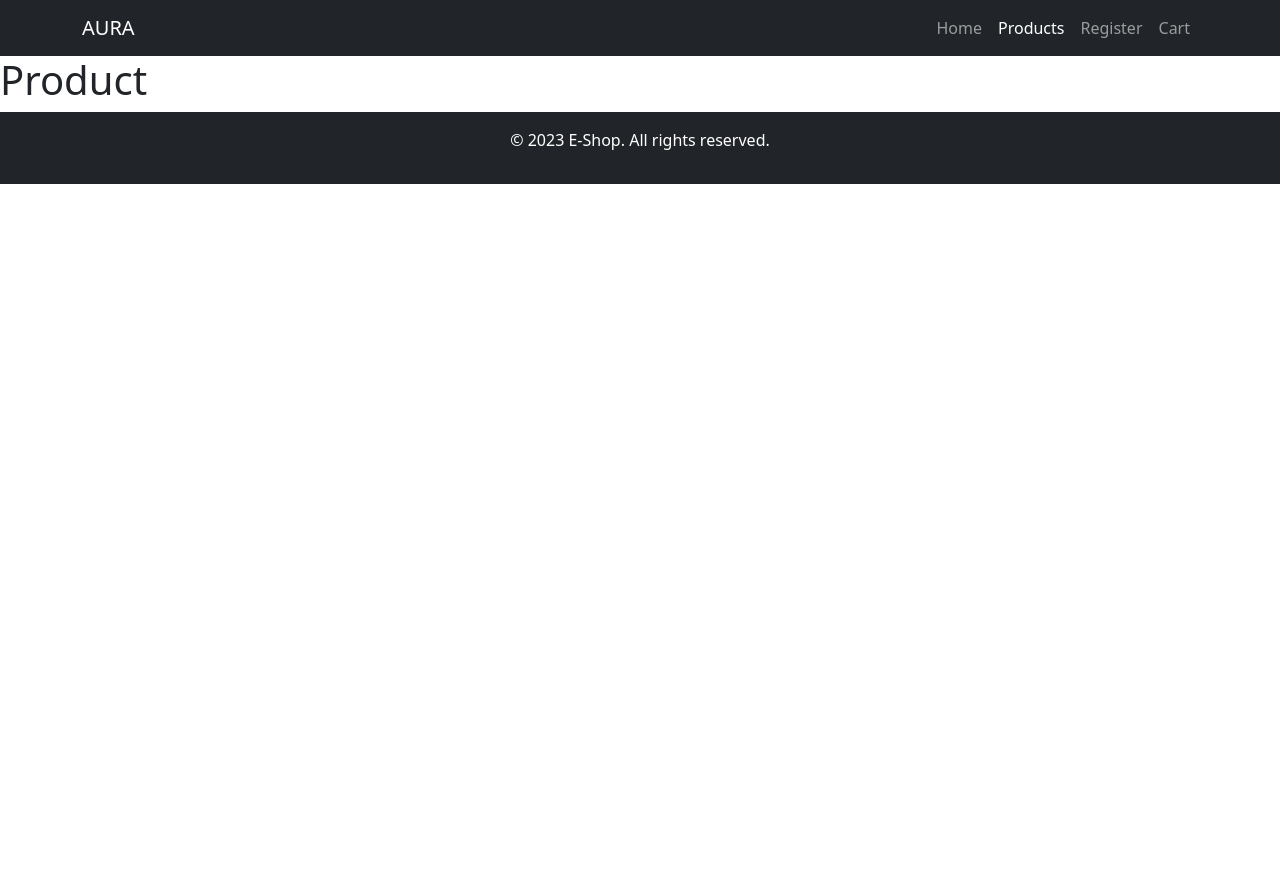
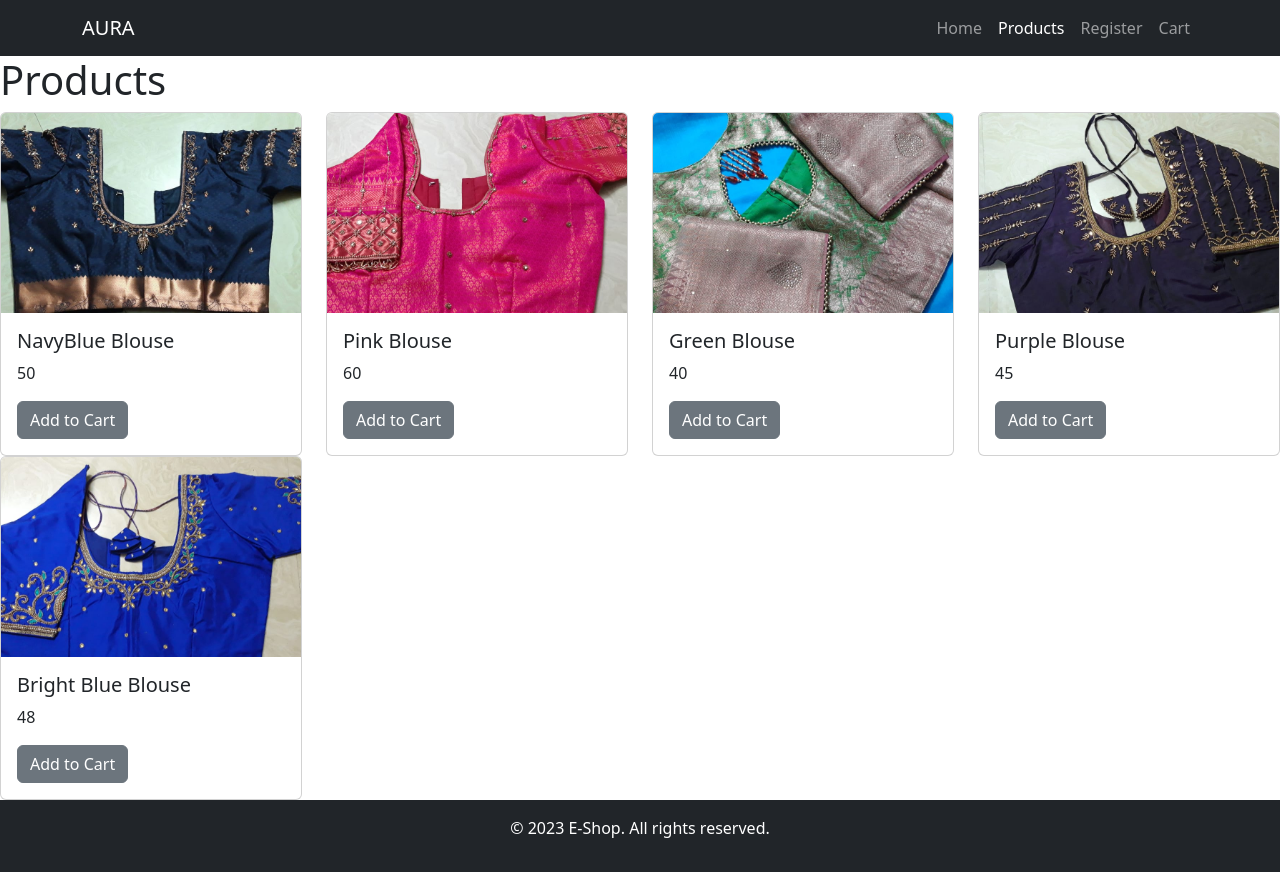
Before and after one commit to Sharuq97/react-ecommerce, a React (Vite) app: page /products in a window 1280 px wide. Before the commit the page ends 800 px from the top, so only its background shows below. Built offline with nearby package versions, Linux system fonts and the light colour scheme.

Commit message:
update6.0

```diff
--- a/index.html
+++ b/index.html
@@ -5,7 +5,7 @@
     <link rel="icon" type="image/svg+xml" href="/vite.svg" />
     <link href="https://cdn.jsdelivr.net/npm/bootstrap@5.3.0/dist/css/bootstrap.min.css" rel="stylesheet">
     <meta name="viewport" content="width=device-width, initial-scale=1.0" />
-    <title>Aura Designs</title>
+    <title>Aura Coutures</title>
   </head>
   <body>
     <div id="root"></div>
--- a/package.json
+++ b/package.json
@@ -10,6 +10,7 @@
     "preview": "vite preview"
   },
   "dependencies": {
+    "axios": "^1.7.7",
     "formik": "^2.4.6",
     "react": "^18.3.1",
     "react-dom": "^18.3.1",
--- /dev/null
+++ b/public/products.json
@@ -0,0 +1,37 @@
+[
+    {
+      "id": 1,
+      "name": "NavyBlue Blouse",
+      "price": 50,
+      "image": "src/images/DarkBlueBlouse1.jpg",
+      "description": "Premium cloth with navy blue colour with designed work"
+    },
+    {
+      "id": 2,
+      "name": "Pink Blouse",
+      "price": 60,
+      "image": "src/images/PinkBlouse1.jpg",
+      "description": "Pink Blouse in velvet cloth with Aari designs"
+    },
+    {
+      "id": 3,
+      "name": "Green Blouse",
+      "price": 40,
+      "image": "src/images/GreenBlouse1.jpg",
+      "description": "Green Blouse with peach shade blended to give a premium look"
+    },
+    {
+      "id": 4,
+      "name": "Purple Blouse",
+      "price": 45,
+      "image": "src/images/PurpleBlouse1.jpg",
+      "description": "Dark Purple/Violet with attractive borders"
+    },
+    {
+      "id": 5,
+      "name": "Bright Blue Blouse",
+      "price": 48,
+      "image": "src/images/LightBlueBlouse2.jpg",
+      "description": "Light Bright Blue blouse, that gives a sophisticated look"
+    }
+  ]
--- a/src/HomePage.jsx
+++ b/src/HomePage.jsx
@@ -5,7 +5,7 @@ import ProductCard from "./ProductCard";
 export default function HomePage() {
     return (
         <>
-            <Header title="AURA Designs" />
+            <Header title="AURA Coutures" />
 
             <main className="container my-5">
                 <h2 className="text-center mb-4">Featured Products</h2>
@@ -35,7 +35,14 @@ export default function HomePage() {
                         <ProductCard
                             imageUrl="src/images/PurpleBlouse1.jpg"
                             productName="Purple Blouse with stones"
-                            price="$45.50"
+                            price="$45"
+                        />
+                    </div>
+                    <div className="col-md-3 mb-4">
+                        <ProductCard
+                            imageUrl="src/images/LightBlueBlouse2.jpg"
+                            productName="Bright Blue Blouse"
+                            price="$48"
                         />
                     </div>
                 </div>
--- a/src/ProductPage.jsx
+++ b/src/ProductPage.jsx
@@ -1,9 +1,70 @@
-import React from 'react';
+import axios from 'axios';
+import ProductCard from "./ProductCard";
+import React, { useState, useEffect } from 'react'
 
 export default function ProductPage() {
-    return (
-        <>
-        <h1>Product</h1>
-        </>
-    )
+    const [products, setProducts] = useState([]);
+
+    useEffect(() => {
+
+        const loadData = async () => {
+            const response = await axios.get("products.json");
+            setProducts(response.data);
+        }
+        loadData();
+
+    }, [])
+
+    const renderProductsV2 = () => {
+        const jsxElements = products.map(function (p) {
+            return <li key={p.id}>{p.name} ${p.price}</li>
+        })
+        return jsxElements;
+    }
+
+    const renderProducts = () => {
+        const jsxElements = [];
+        for (let p of products) {
+            jsxElements.push(<li key={p.id}>
+                {p.name} ${p.price}
+            </li>);
+        }
+        return jsxElements;
+    }
+/*
+            {/*{renderProducts()}}
+            {/*
+                    (() => {
+                        const jsxElements = [];
+                        for (let p of products) {
+                            jsxElements.push(<li key={p.id}>
+                                {p.name} ${p.price}
+                            </li>)
+                        }
+                        return jsxElements;
+                    })()
+                }}
+*/
+    return (<>
+            <h1>Products</h1>
+
+
+
+
+            <div className="row">
+                { products.map(p =>
+                <div className="col-12 col-md-4 col-lg-3" key={p.id}>
+                <ProductCard
+
+                    productName={p.name}
+                    price={p.price}
+                    imageUrl={p.image}
+                    id={p.id}
+                    description={p.description}
+                    />
+                    </div>
+                )}
+
+            </div>
+            </>)
 }
--- a/src/RegisterPage.jsx
+++ b/src/RegisterPage.jsx
@@ -1,6 +1,9 @@
-import React from 'react';
+import React, {useState } from 'react';
+
 import { Formik, Field, Form } from 'formik';
+import axios from 'axios';
 import * as Yup from 'yup';
+import { useLocation } from 'wouter';
 
 function RegisterPage() {
 
@@ -24,10 +27,21 @@ function RegisterPage() {
         city: "",
     }
 
-    const handleSubmit = (values, formikHelpers) => {
-        console.log(values);
-        formikHelpers.setSubmitting(false);
-    }
+    const [, setLocation] = useLocation();
+    const [showSuccess, setShowSuccess] = useState(false);
+
+    const handleSubmit = async (values, formikHelpers) => {
+        try {
+          const response = await axios.post(`${import.meta.env.VITE_API_URL}/api/register`, values);
+          console.log('Registration successful:', response.data);
+          // Handle successful registration (e.g., show success message, redirect)
+        } catch (error) {
+          console.error('Registration failed:', error.response?.data || error.message);
+          // Handle registration error (e.g., show error message)
+        } finally {
+          formikHelpers.setSubmitting(false);
+        }
+      };
 
     return (
         <div className="container mt-5">
--- a/src/index.css
+++ b/src/index.css
@@ -0,0 +1,3 @@
+body {
+    background-color: rgb(255, 255, 255);
+  }
```
Also changed, not shown: 2 other files (tests, documents, lock files or other folders).
